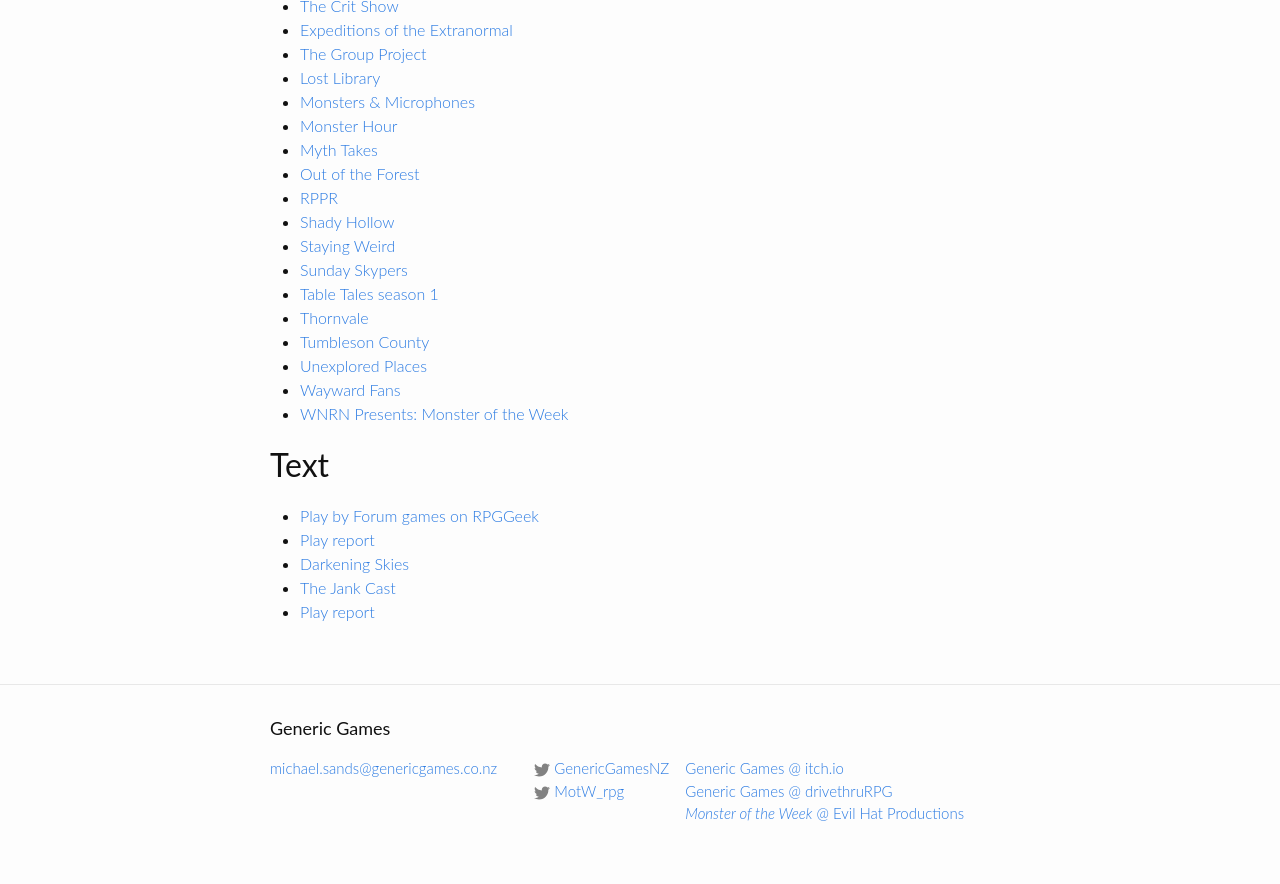
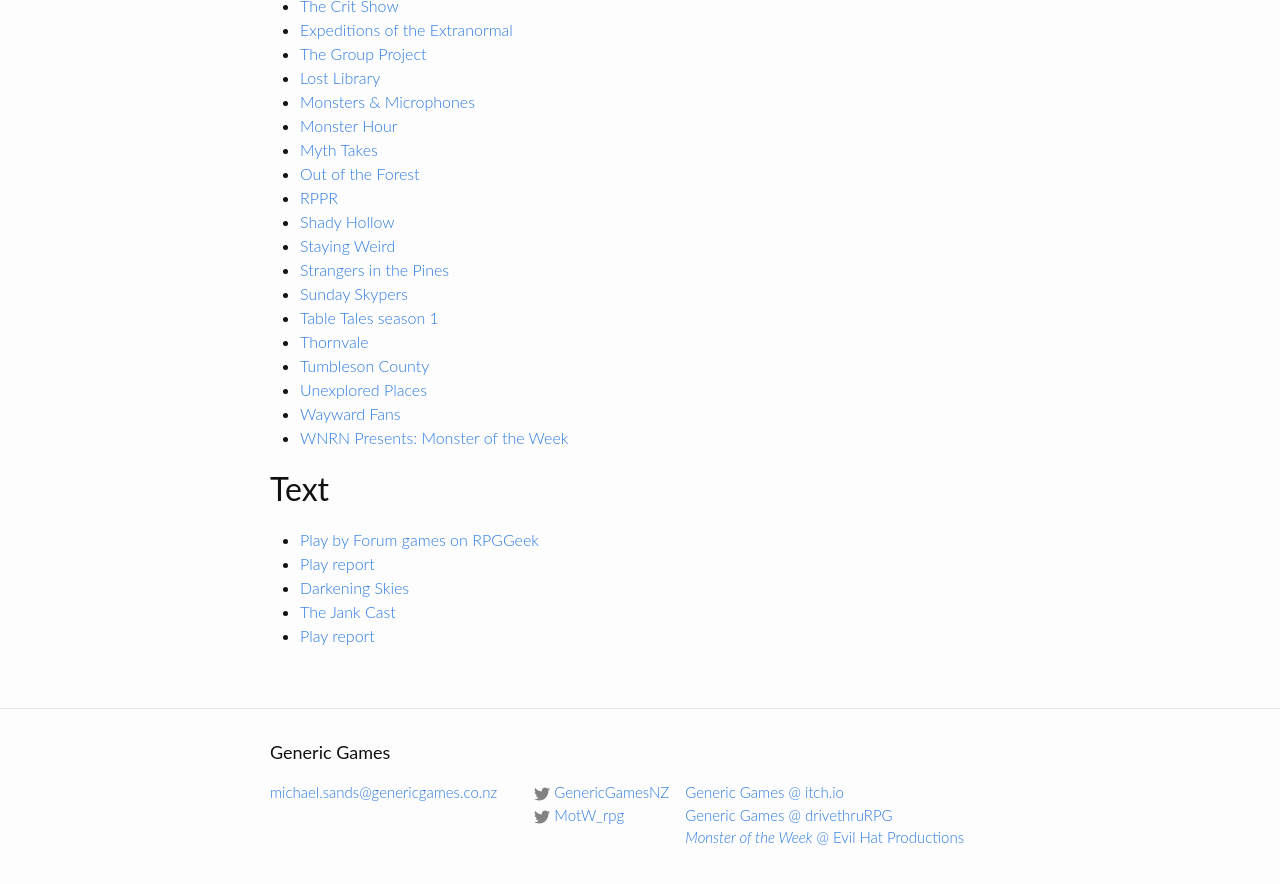
Before and after one commit to michael-sands/generic_games_site, a Jekyll site: the page built from motw_actual_plays.md, in a window 1280 px wide and 900 px high, scrolled down 764 px. Shown: the top 884 px of the window. Built offline with Jekyll 4.4.1, drawn with Linux system fonts in a browser that asks for light colours.

Commit message:
add new podcast

```diff
--- a/motw_actual_plays.md
+++ b/motw_actual_plays.md
@@ -39,6 +39,7 @@
 * [RPPR](http://actualplay.roleplayingpublicradio.com/category/systems/powered-by-the-apocalypse/monster-of-the-week/)
 * [Shady Hollow](http://welcometoshadyhollow.com/)
 * [Staying Weird](https://soundcloud.com/staying-weird/)
+* [Strangers in the Pines](https://strangers-in-the-pines.captivate.fm/listen)
 * [Sunday Skypers](http://sunday-skypers.podbean.com/category/monster-of-the-week/)
 * [Table Tales season 1](https://itunes.apple.com/us/podcast/table-tales/id1338113146?mt=2)
 * [Thornvale](https://anchor.fm/thornvale/)
```
